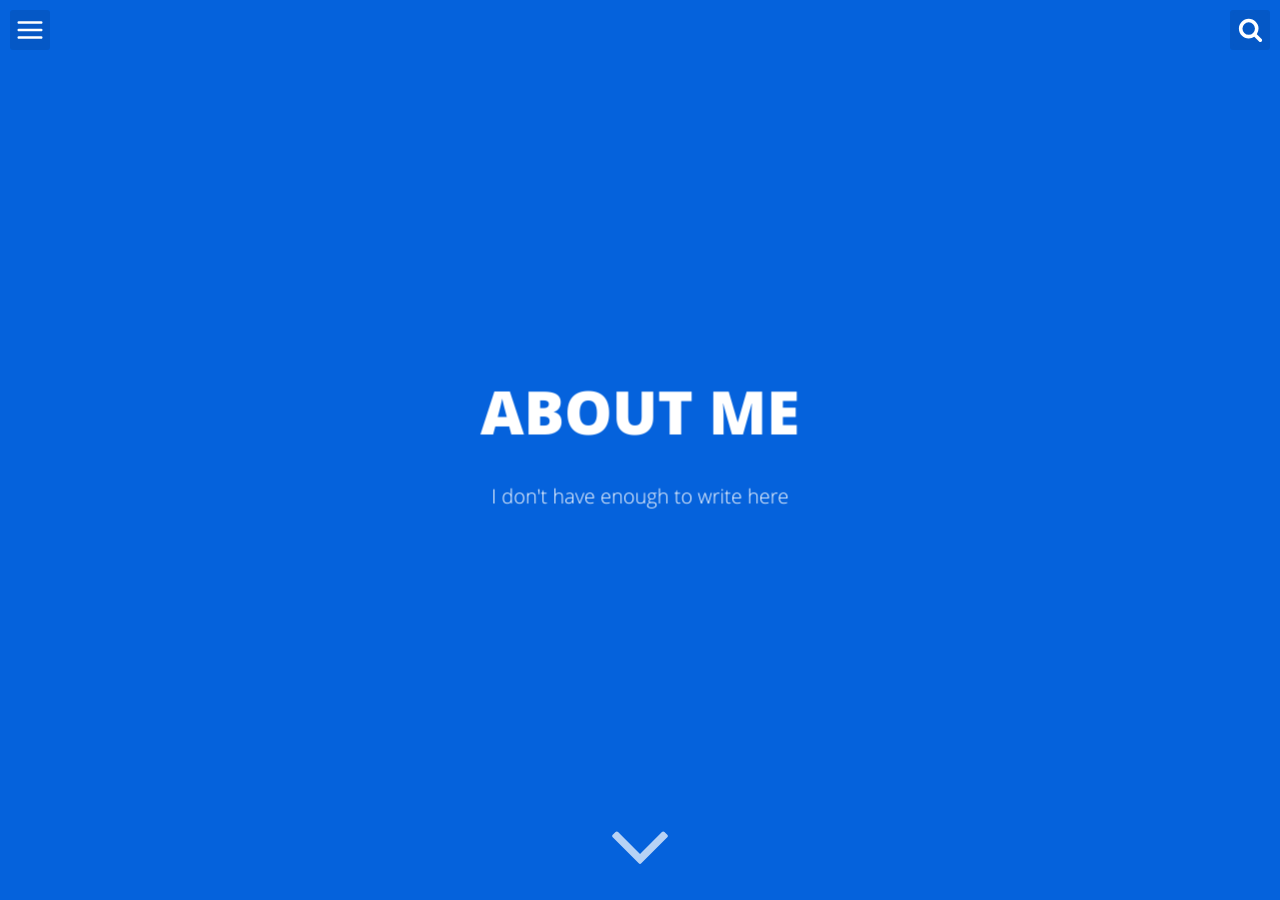
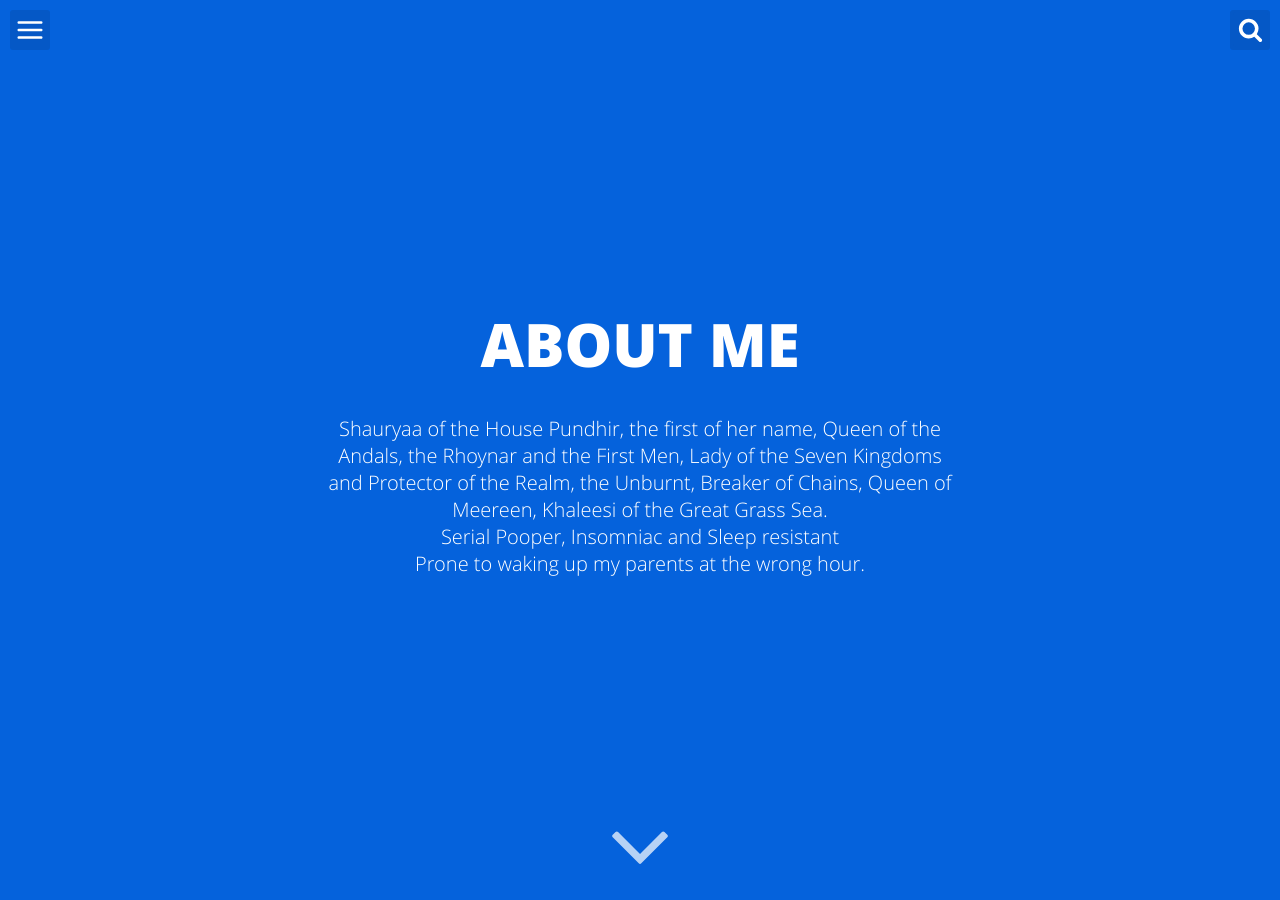
Before and after one commit to captn3m0/shauryaa, a Jekyll site: the page built from about.md, in a window 1280 px wide and 900 px high. Built offline with Jekyll 4.4.1, drawn with Linux system fonts in a browser that asks for light colours; some of the changed text lies outside the part shown.

Commit message:
Adds titles

```diff
--- a/about.md
+++ b/about.md
@@ -2,7 +2,7 @@
 layout: minimal
 title: "About me"
 permalink: /about/index.html
-description: "I don't have enough to write here"
+description: "Shauryaa of the House Pundhir, the first of her name, Queen of the Andals, the Rhoynar and the First Men, Lady of the Seven Kingdoms and Protector of the Realm, the Unburnt, Breaker of Chains, Queen of Meereen, Khaleesi of the Great Grass Sea. <br>Serial Pooper, Insomniac and Sleep resistant<br>Prone to waking up my parents at the wrong hour."
 ---
 
 ![](/assets/img/blog-author.jpg)
@@ -17,3 +17,11 @@ send a mail to <mail@shauryaa.in>.
 
 Since I can't (yet) read, my parents
 will be replying to you soon.
+
+You can also send a mail to <mom@shauryaa.in>,
+<dad@shauryaa.in>, and <parents@shauryaa.in>.
+
+---
+
+My mama takes cares of the website, and you
+can reach him at <mama@shauryaa.in>.
```
Also changed, not shown: assets/img/blog-author.jpg.
